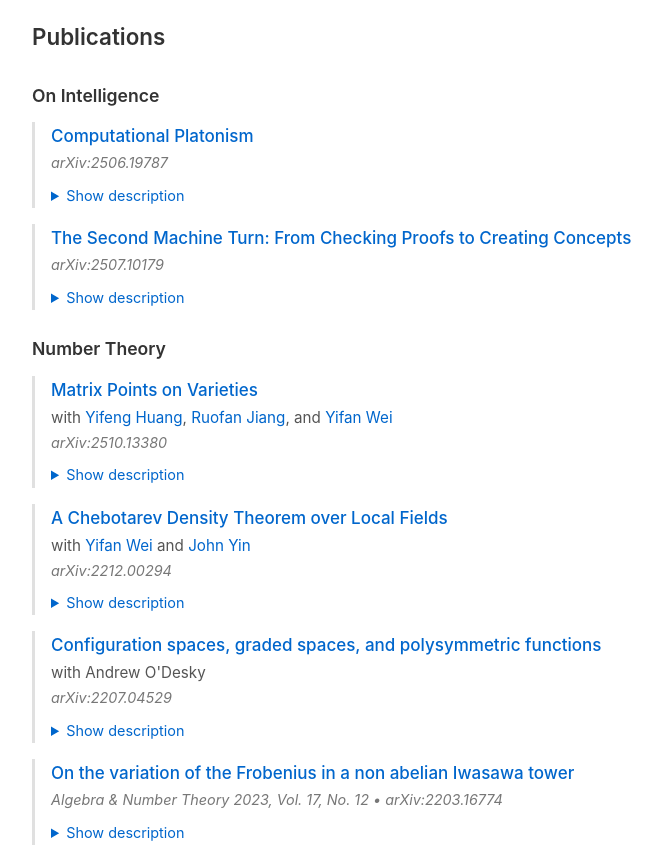
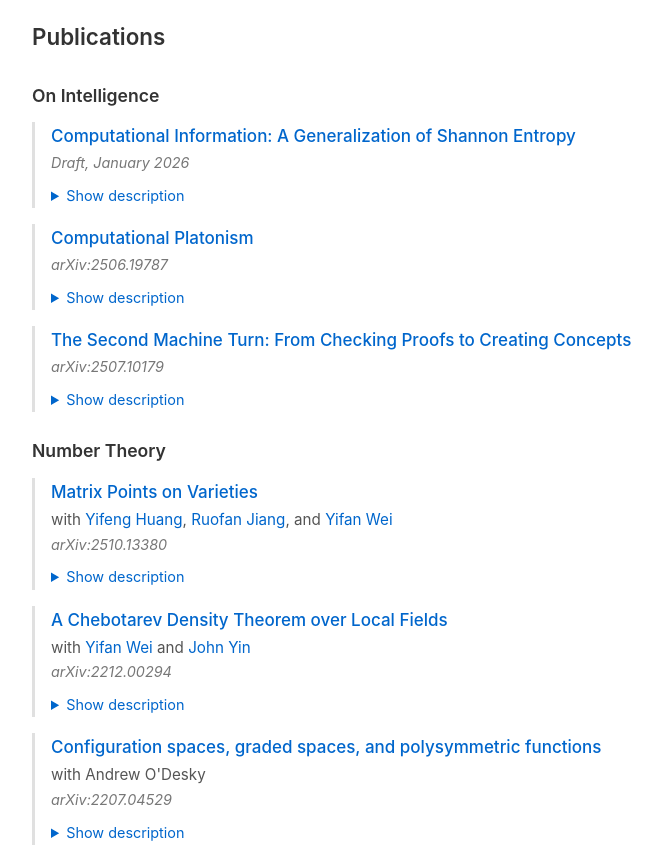
Before and after one commit to asving/asving.github.io, a plain HTML site: page index.html in a window 1280 px wide. Shown: the part 1180-2038 px from the top of the page, without its empty margins (78-740 px from the left). Drawn offline with nearby package versions, Linux system fonts and the light colour scheme.

Commit message:
Add Computational Information paper to publications
Add draft paper on subjective entropy framework that generalizes
Shannon entropy, as an alternate perspective on epiplexity.

Co-Authored-By: Claude Opus 4.5 <noreply@anthropic.com>

```diff
--- a/index.html
+++ b/index.html
@@ -67,6 +67,17 @@
                 <h2>Publications</h2>
 
                 <h3>On Intelligence</h3>
+
+                <div class="publication">
+                    <div class="publication-title">
+                        <a href="uploads/2026/01/epiplexity-reformulation.pdf">Computational Information: A Generalization of Shannon Entropy</a>
+                    </div>
+                    <div class="publication-venue">Draft, January 2026</div>
+                    <details>
+                        <summary>Show description</summary>
+                        <p class="description">We present a framework for information that generalizes Shannon entropy along two orthogonal axes: restricting the class of distributions available to model the truth, and assigning computational costs to models. This is an alternate perspective on <a href="https://arxiv.org/abs/2601.03220">epiplexity</a> (Finzi et al. 2025), clarifying how classical entropy emerges as a special case and how the log-sum inequality is factored into the optimization step.</p>
+                    </details>
+                </div>
 
                 <div class="publication">
                     <div class="publication-title">
```
Also changed, not shown: 1 other file.
